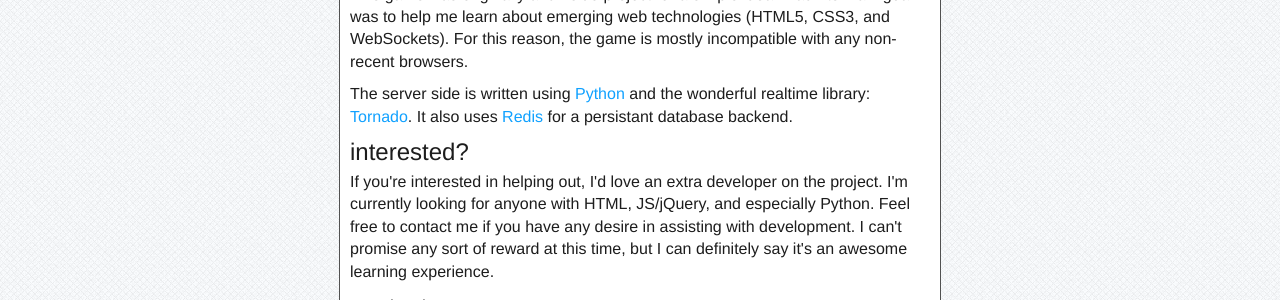
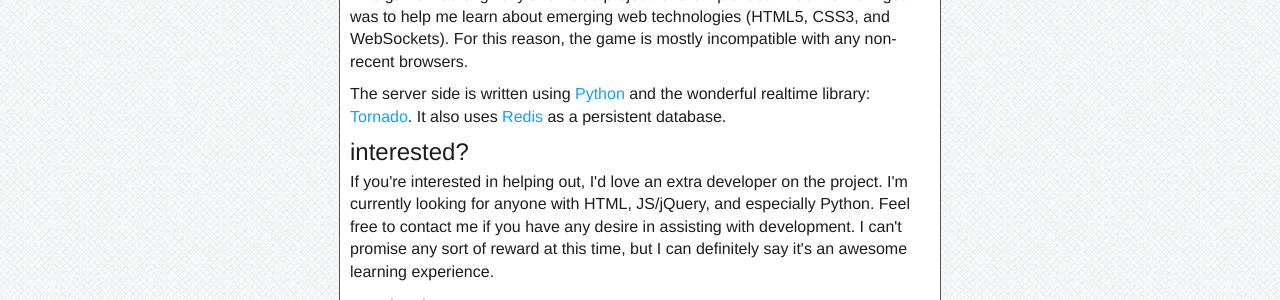
Before and after one commit to stevenleeg/thegrid, a Jekyll site: the page built from about.html, in a window 1280 px wide. Shown: the part 350-650 px from the top of the page. Built offline with Jekyll 4.4.1, drawn with Linux system fonts in a browser that asks for light colours.

Commit message:
Spelling is important!

```diff
--- a/about.html
+++ b/about.html
@@ -9,7 +9,7 @@ layout: base
 
     <h2>technical stuff</h2>
     <p>This game was originally a fun side project for a simple idea I had. Its main goal was to help me learn about emerging web technologies (HTML5, CSS3, and WebSockets). For this reason, the game is mostly incompatible with any non-recent browsers.</p>
-    <p>The server side is written using <a href="http://python.org">Python</a> and the wonderful realtime library: <a href="http://tornadoweb.org">Tornado</a>. It also uses <a href="http://redis.io">Redis</a> for a persistant database backend.</p>
+    <p>The server side is written using <a href="http://python.org">Python</a> and the wonderful realtime library: <a href="http://tornadoweb.org">Tornado</a>. It also uses <a href="http://redis.io">Redis</a> as a persistent database.</p>
 
     <h2>interested?</h2>
     <p>If you're interested in helping out, I'd love an extra developer on the project. I'm currently looking for anyone with HTML, JS/jQuery, and especially Python. Feel free to contact me if you have any desire in assisting with development. I can't promise any sort of reward at this time, but I can definitely say it's an awesome learning experience.</p>
```
